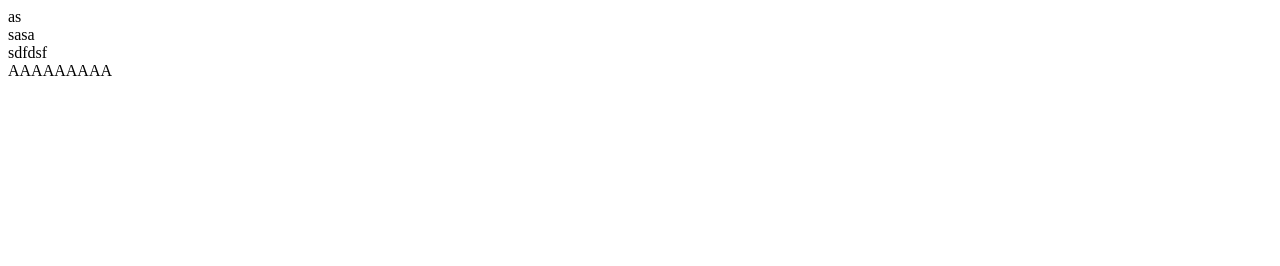
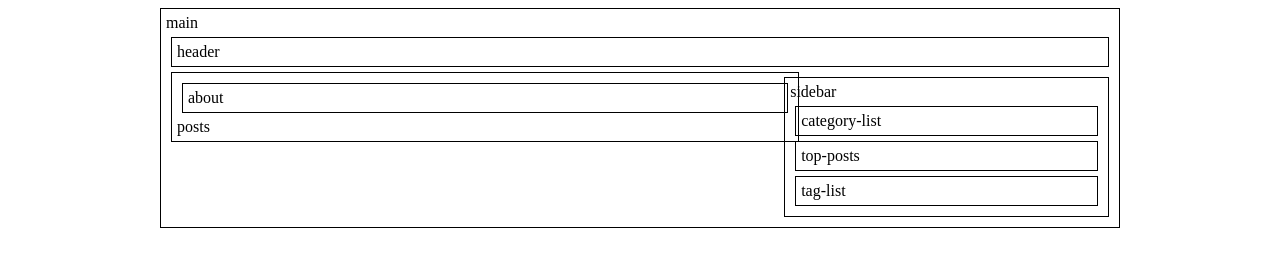
Before and after one commit to altehex/altehex.github.io, a plain HTML site: page index.html in a window 1280 px wide. Drawn offline with Linux system fonts and the light colour scheme.

Commit message:
asses sections

```diff
--- a/index.html
+++ b/index.html
@@ -11,25 +11,31 @@
 
 <body>
 
-    <header>
-        as
-    </header>
+    <div class="main">
+        main
+        <div class="header">
+            header
+        </div>
 
-    <section>
+        <div class="sidebar">
+            sidebar
+            <div class="category-list">category-list</div>
 
-        <aside>
-            sasa
-        </aside>
+            <div class="top-posts">top-posts</div>
 
-        <article>
-            sdfdsf
-        </article>
+            <div class="tag-list">tag-list</div>
 
-        <article>
-            AAAAAAAAA
-        </article>
+        </div>
 
-    </section>
+        <div class="posts">
+
+            <div class="about">about</div>
+
+            posts
+
+        </div>
+
+    </div>
 
     <footer>
 
--- a/main-stylesheet.css
+++ b/main-stylesheet.css
@@ -0,0 +1,24 @@
+
+
+div.main {
+    margin:     auto;
+    min-width:  480px;
+    overflow:   auto;
+    position:   relative;
+    width:      75%;
+}
+
+div.sidebar {
+    float:  right;
+    width:  33%;
+}
+
+div.posts {
+    width:  65%;
+}
+
+div {
+    border:     solid black 1px;
+    margin:     5px;
+    padding:    5px;
+}
```
